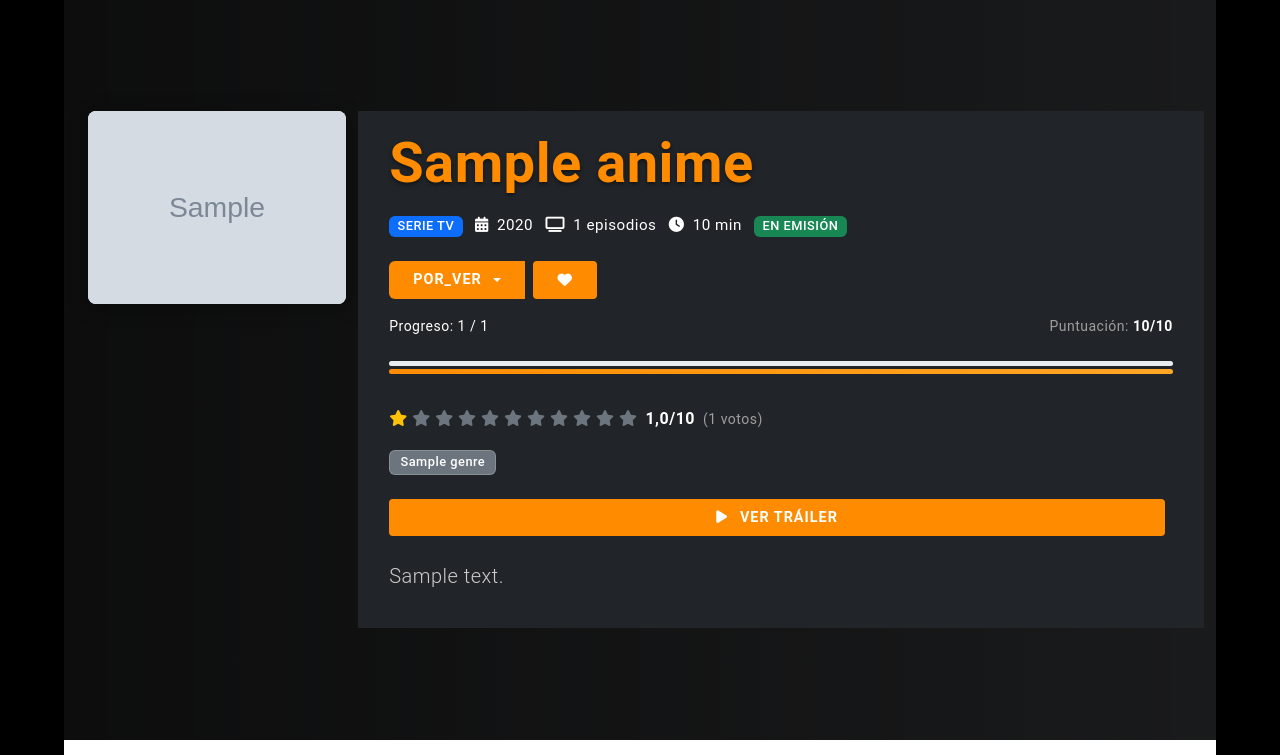
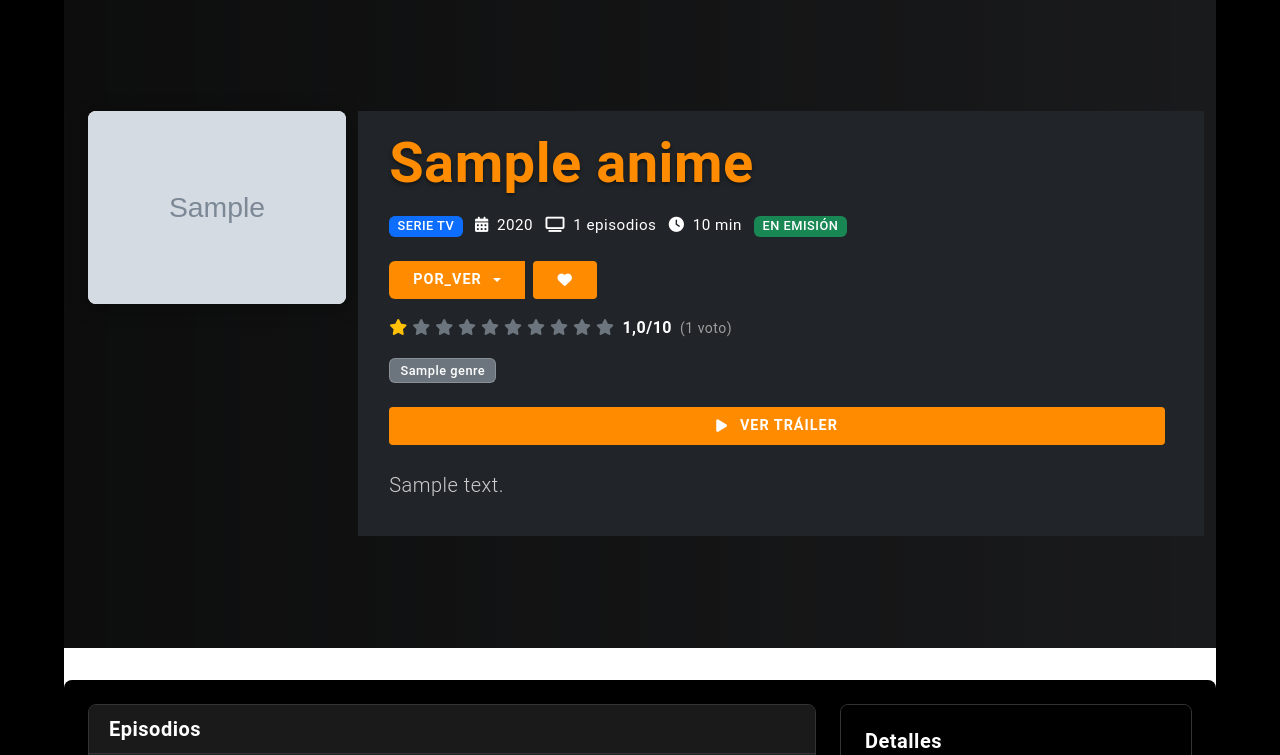
Before and after one commit to HectorZL/pyme, a Django app: a page that uses anime/templates/anime/anime_detail.html in a window 1280 px wide. Shown: the part 106-861 px from the top of the page. Run offline with Django 5.2, Linux system fonts and the light colour scheme; a user stored in the database is signed in; tables that the repository leaves empty hold one stand-in row (values such as "Sample post"); grey boxes marked "Sample" are stand-in pictures; some libraries are stand-ins or nearby versions.

Commit message:
<fix>[star rating]: <description>
[optional body]

[optional footer(s)]

```diff
--- a/anime/templates/anime/anime_detail.html
+++ b/anime/templates/anime/anime_detail.html
@@ -72,40 +72,20 @@
                                     <i class="fas fa-heart"></i>
                                 </button>
                             </div>
-
-                            <!-- Moved progress tracker here -->
-                            {% if user_status %}
-                            <div class="progress-tracker mb-3">
-                                <div class="d-flex justify-content-between mb-1">
-                                    <small>Progreso: {{ user_progress }} / {{ anime.episode_count|default:'?' }}</small>
-                                    <small><span class="text-muted">Puntuación:</span>
-                                        <span class="fw-bold">{{ user_score|default:'-' }}/10</span>
-                                    </small>
-                                </div>
-                                <div class="progress" style="height: 5px;">
-                                    <div class="progress-bar" role="progressbar"
-                                         style="width: {% widthratio user_progress anime.episode_count|default:1 100 %}%"
-                                         aria-valuenow="{{ user_progress }}"
-                                         aria-valuemin="0"
-                                         aria-valuemax="{{ anime.episode_count|default:1 }}">
-                                    </div>
-                                </div>
-                            </div>
-                            {% endif %}
                         {% endif %}
 
                         <div class="rating mb-3">
                             <div class="d-flex align-items-center">
                                 <div class="rating-stars me-2" id="rating-stars">
-                                    {% for i in "12345678910" %}
-                                        <i class="fas fa-star {% if user_rating and forloop.counter <= user_rating %}text-warning{% elif forloop.counter <= avg_rating|floatformat:0 %}text-warning{% else %}text-secondary{% endif %}"
-                                           data-rating="{{ forloop.counter }}"
-                                           style="cursor: pointer;"
-                                           title="{{ forloop.counter }} de 10"></i>
-                                    {% endfor %}
+                                {% for i in "1234567890"|make_list %}
+                                    <i class="fas fa-star {% if user_rating and forloop.counter <= user_rating %}text-warning{% elif forloop.counter <= avg_rating|floatformat:0|add:0 %}text-warning{% else %}text-secondary{% endif %}"
+                                       data-rating="{{ forloop.counter }}"
+                                       style="cursor: pointer;"
+                                       title="{{ forloop.counter }} de 10"></i>
+                                {% endfor %}
                                 </div>
                                 <span class="fw-bold me-2" id="average-rating">{{ avg_rating|default:'0' }}/10</span>
-                                <small class="text-muted">(<span id="rating-count">{{ rating_count }}</span> votos)</small>
+                                <small class="text-muted">(<span id="rating-count">{{ rating_count }}</span> voto{{ rating_count|pluralize:"s" }})</small>
                             </div>
                         </div>
 
@@ -493,7 +473,9 @@ function updateProgressTracker(totalEpisodes, watchedEpisodes) {
                 <div class="progress-tracker mt-3">
                     <div class="d-flex justify-content-between mb-1">
                         <small>Progreso: ${watchedEpisodes} / ${totalEpisodes}</small>
-                        <small><span class="text-muted">Puntuación:</span> <span class="fw-bold">-</span></small>
+                        <small><span class="text-muted">Puntuación:</span>
+                            <span class="fw-bold">{{ user_score|default:'-' }}/10</span>
+                        </small>
                     </div>
                     <div class="progress" style="height: 5px;">
                         <div class="progress-bar" role="progressbar"
```
